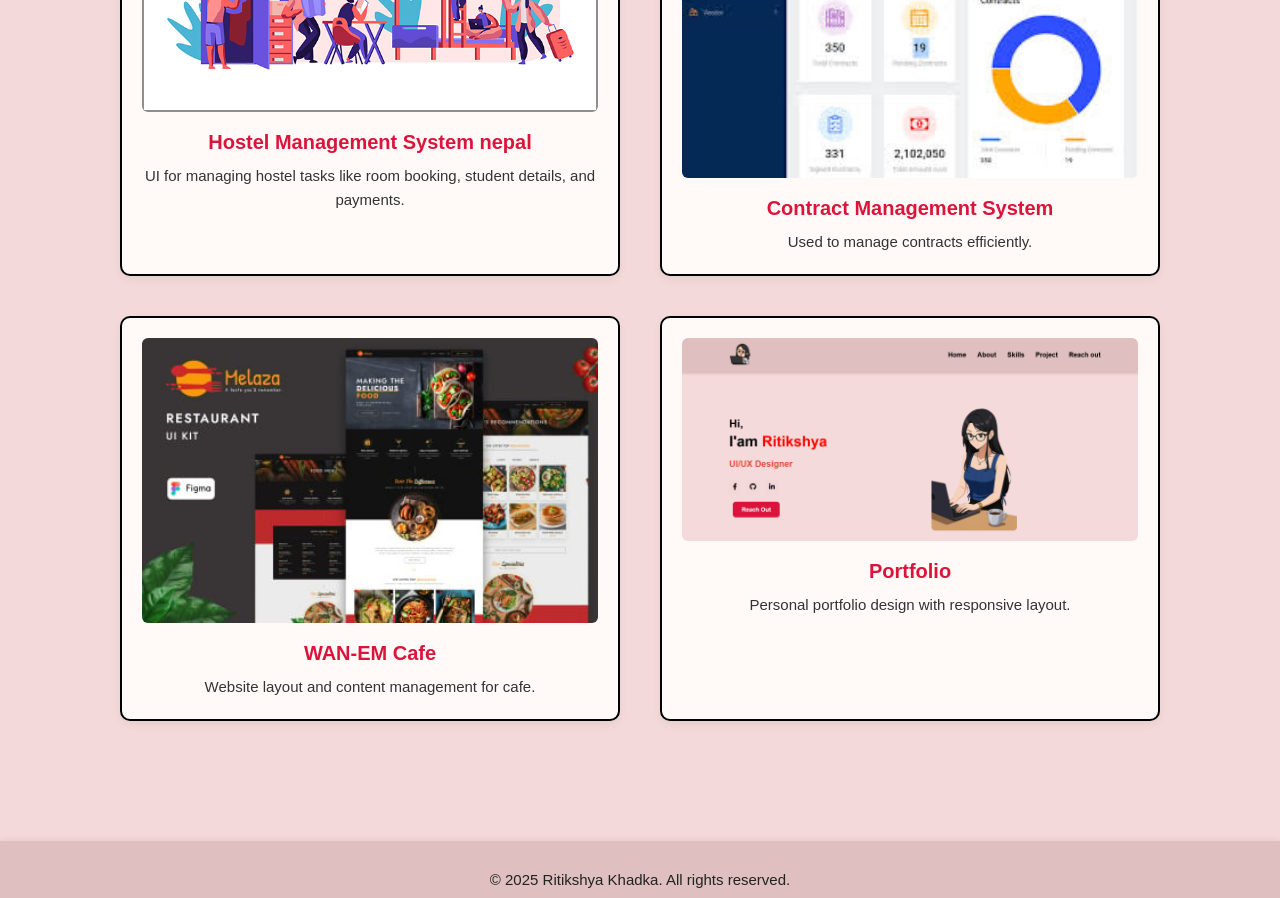
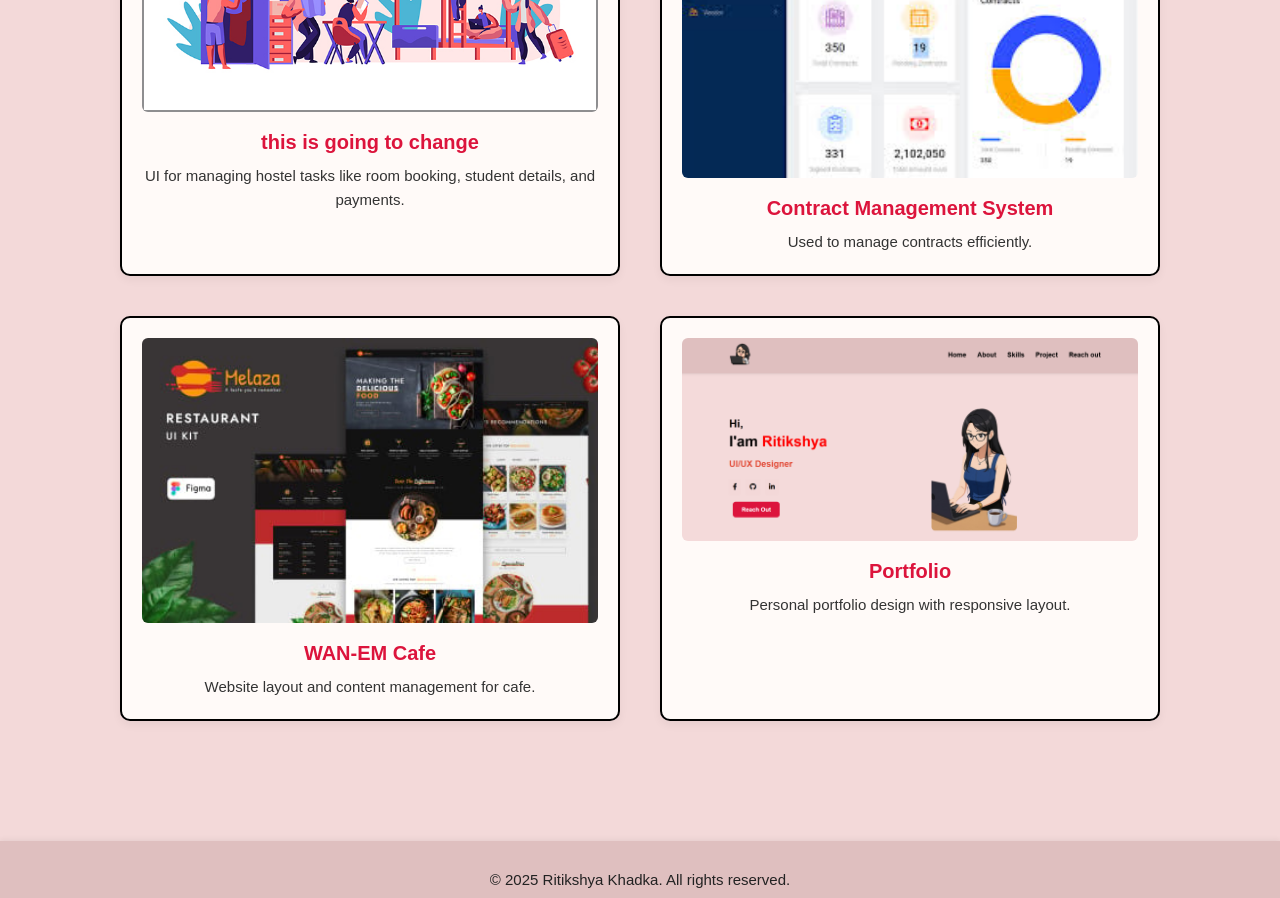
Before and after one commit to Ritikshya/portfolio, a plain HTML site: page index.html in a window 1280 px wide. Shown: the part 1820-2718 px from the top of the page. Drawn offline with Linux system fonts and the light colour scheme.

```diff
--- a/index.html
+++ b/index.html
@@ -104,7 +104,7 @@
       <div class="projects-grid">
         <div class="project-card">
           <img src="hms.jpg" alt="HMS">
-          <h3><a href="#">Hostel Management System nepal</a></h3>
+          <h3><a href="#">this is going to change</a></h3>
           <p>UI for managing hostel tasks like room booking, student details, and payments.</p>
         </div>
         <div class="project-card">
```
